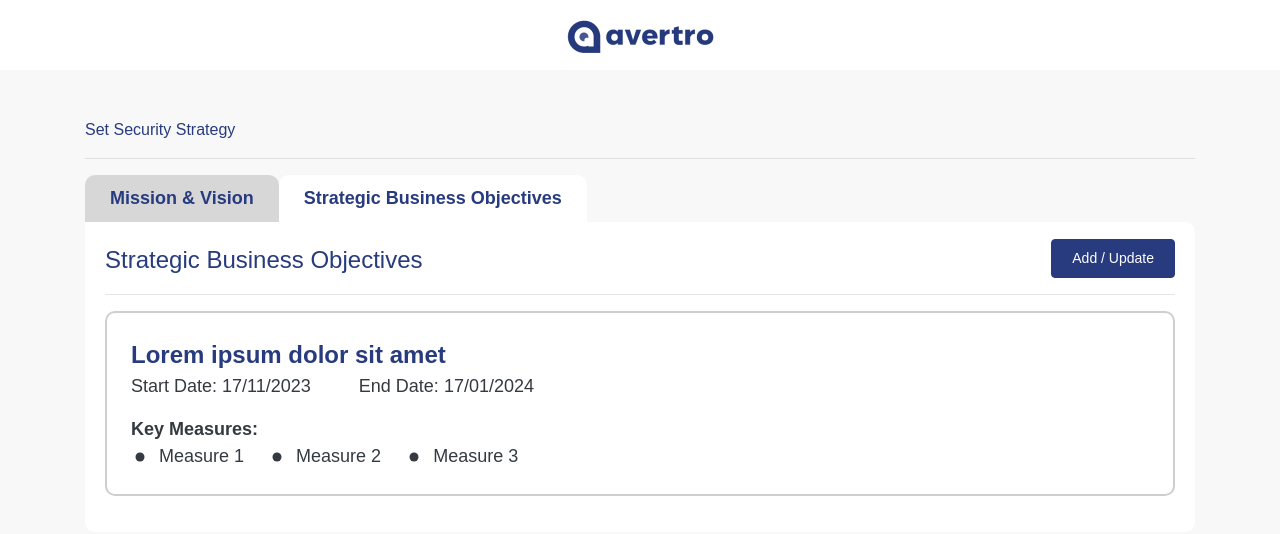
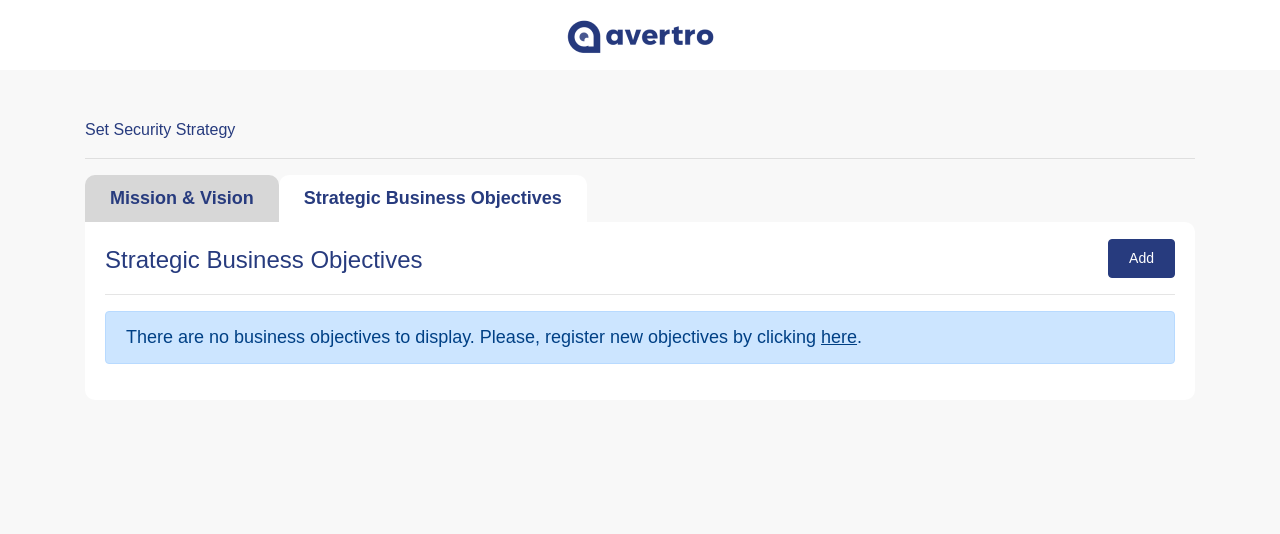
Before and after one commit to KapilKVerma/avertro_coding_excercise, a React (Create React App) app: page / in a window 1280 px wide. Shown: the top 534 px of the page. Built offline with nearby package versions, Linux system fonts and the light colour scheme.

Commit message:
crated build for app

```diff
--- a/src/App.js
+++ b/src/App.js
@@ -3,14 +3,11 @@
 import Header from "./components/header/Header";
 import SecurityStrategy from "./components/SecurityStrategy/SecurityStrategy";
 import Container from "react-bootstrap/Container";
-import { connectLocalStorage } from "./utilities/localStorageConnetion";
+
 // === Styles ===
 import "./App.css";
 
 function App() {
-  const connectLS = connectLocalStorage();
-  console.log(connectLS);
-
   return (
     <div className="App">
       {/* Main Header */}
--- a/src/components/SecurityStrategy/components/businessObjectives/BusinessObjectives.js
+++ b/src/components/SecurityStrategy/components/businessObjectives/BusinessObjectives.js
@@ -14,7 +14,7 @@
     const fetchData = async () => {
       setDataLoading(true);
       const getAppData = await getDataFromLocalStorage();
-      setData(getAppData);
+      if (getAppData) setData(getAppData);
       setDataLoading(false);
     };
     fetchData();
--- a/src/components/SecurityStrategy/components/businessObjectives/ObjectivesList.js
+++ b/src/components/SecurityStrategy/components/businessObjectives/ObjectivesList.js
@@ -7,6 +7,7 @@
 
 const ObjectivesList = (props) => {
   const { objectives, setShowForm } = props;
+
   return (
     <>
       {/* Objective Header */}
@@ -40,7 +41,8 @@
 
       {/* Objectives List */}
       <section>
-        {objectives.map((objective, index) => {
+        {objectives &&
+          objectives.map((objective, index) => {
             return (
               <span key={index}>
                 <ObjectiveDetails objective={objective} />
--- a/src/components/SecurityStrategy/components/forms/Measure.js
+++ b/src/components/SecurityStrategy/components/forms/Measure.js
@@ -15,7 +15,7 @@
   };
 
   return (
-    <>
+    <div className="d-flex flex-row justify-content-start position-relative mb-2">
       <input type="text" name="measure" value={keyMeasure} className="form__input" onChange={handleChange} />
       {index > 0 ? (
         <BiSolidMinusCircle
@@ -25,7 +25,7 @@
           }}
         />
       ) : null}
-    </>
+    </div>
   );
 };
 
--- a/src/components/SecurityStrategy/components/forms/NewObjective.js
+++ b/src/components/SecurityStrategy/components/forms/NewObjective.js
@@ -143,14 +143,14 @@
 
             {objective.measures.map((measure, index) => {
               return (
-                <div className="d-flex flex-row justify-content-start position-relative mb-2" key={index}>
+                <span key={index}>
                   <Measure
                     index={index}
                     item={measure}
                     handleUpdateMeasures={handleUpdateMeasures}
                     handleMeasuresCount={handleMeasuresCount}
                   />
-                </div>
+                </span>
               );
             })}
           </section>
```
Also changed, not shown: 13 other files (tests, documents, lock files or other folders). Lines whose indentation alone changed are shown as unchanged.
